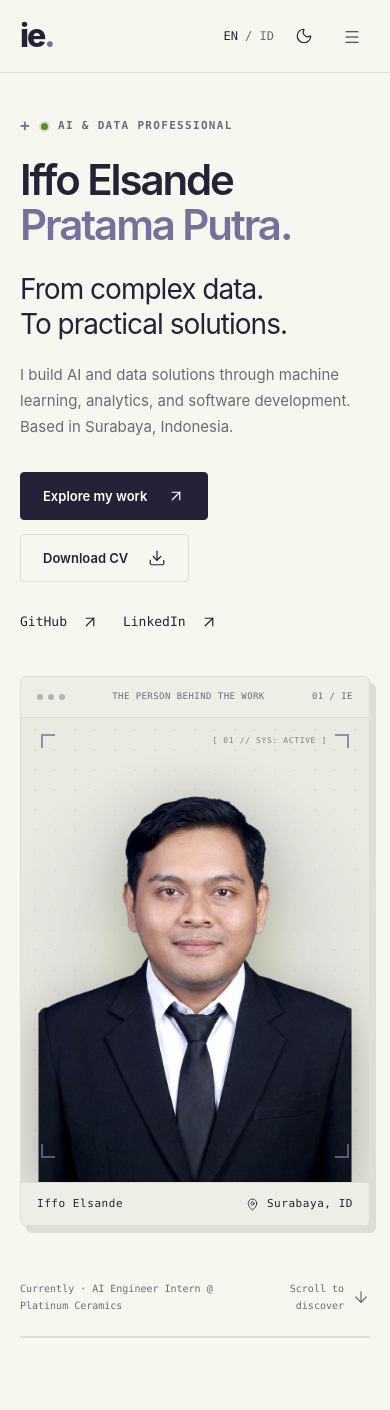
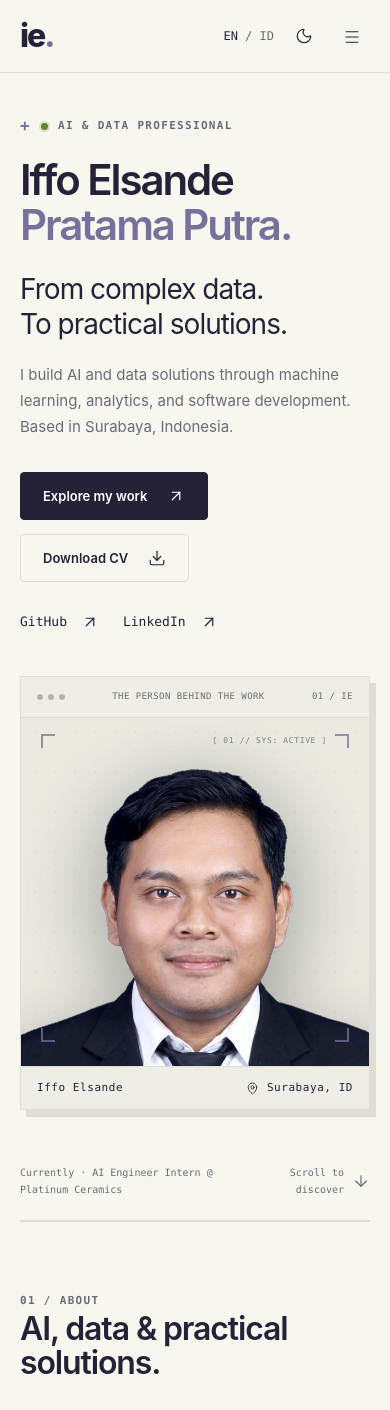
Before and after one commit to Elsande/Elsande-Portfolio, a React (Vite) app: page / in a window 390 px wide. Shown: the top 1410 px of the page. Built offline with nearby package versions, Linux system fonts and the light colour scheme.

Commit message:
Square the hero portrait and crop it full-bleed

```diff
--- a/src/styles/layout.css
+++ b/src/styles/layout.css
@@ -138,13 +138,10 @@ html[data-theme="dark"] .primary:hover {
 .portrait-block {
   background: var(--portrait);
   position: relative;
-  align-self: stretch;
-  min-height: 520px;
+  align-self: center;
   display: flex;
   flex-direction: column;
-  justify-content: space-between;
   border: 1px solid var(--line);
-  border-radius: 6px;
   box-shadow: 6px 7px 0 var(--panel-shadow);
   overflow: hidden;
 }
@@ -191,7 +188,7 @@ html[data-theme="dark"] .primary:hover {
   align-items: flex-end;
   justify-content: center;
   overflow: hidden;
-  aspect-ratio: 3 / 4;
+  aspect-ratio: 1;
   background-color: var(--portrait);
 }
 
@@ -316,8 +313,9 @@ html[data-theme="dark"] .hud-tag {
   width: 100%;
   height: 100%;
   object-fit: cover;
-  object-position: center bottom;
+  object-position: center top;
   margin: 0 auto;
+  transform: scale(1.3);
   filter: drop-shadow(0 14px 28px rgba(0, 0, 0, 0.28));
   transition: transform 700ms cubic-bezier(0.2, 0.7, 0.2, 1), filter 300ms ease;
 }
--- a/src/styles/motion.css
+++ b/src/styles/motion.css
@@ -150,7 +150,7 @@
     transform: translateY(-4px);
   }
   .portrait-block:hover img {
-    transform: scale(1.025);
+    transform: scale(1.325);
   }
 }
 
--- a/src/styles/responsive.css
+++ b/src/styles/responsive.css
@@ -11,9 +11,6 @@
   }
   .hero h1 {
     font-size: clamp(40px, 5.3vw, 60px);
-  }
-  .portrait-block {
-    min-height: 460px;
   }
   .portrait-top {
     font-size: 9px;
@@ -97,7 +94,6 @@
     margin-top: 18px;
   }
   .portrait-block {
-    min-height: 0;
     max-width: 100%;
     height: auto;
   }
```
